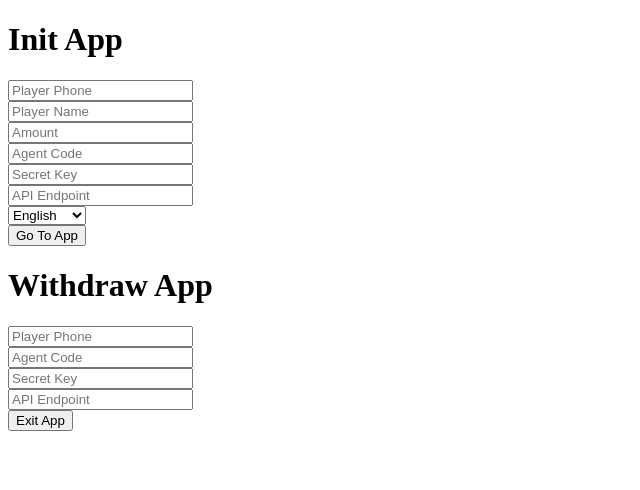
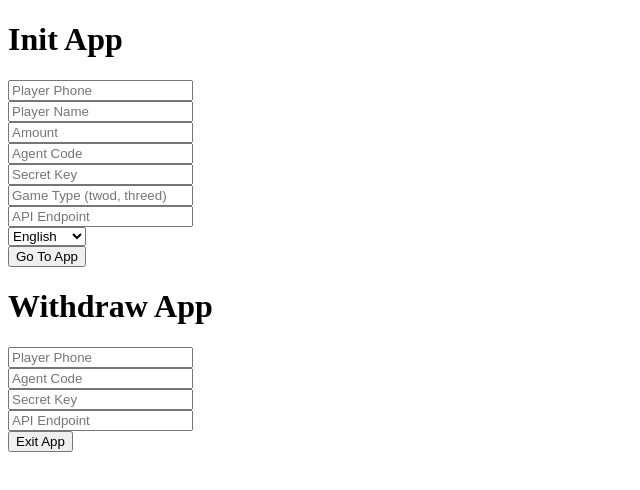
Before and after one commit to zeroboycoder/aio_init, a React (Vite) app: page / in a window 1280 px wide. Shown: the top 490 px of the page, without its empty margins (0-640 px from the left). Built offline with nearby package versions, Linux system fonts and the light colour scheme.

Commit message:
Add gametype

```diff
--- a/src/app.jsx
+++ b/src/app.jsx
@@ -8,6 +8,7 @@ const App = () => {
   const [amount, setAmount] = useState();
   const [agentCode, setAgentCode] = useState();
   const [secretKey, setSecretKey] = useState();
+  const [gameType, setGameType] = useState();
   const [endpoint, setEndpoint] = useState();
   const [language, setLanguage] = useState("en");
 
@@ -19,7 +20,7 @@ const App = () => {
         amount,
         agentCode,
         secretKey,
-        endpoint,
+        gameType,
         language,
       };
       const hashData = cryptoJs.AES.encrypt(
@@ -111,6 +112,13 @@ const App = () => {
           <div>
             <input
               type="text"
+              placeholder="Game Type (twod, threed)"
+              onChange={(e) => setGameType(e.target.value)}
+            />
+          </div>
+          <div>
+            <input
+              type="text"
               placeholder="API Endpoint"
               onChange={(e) => setEndpoint(e.target.value)}
             />
```
